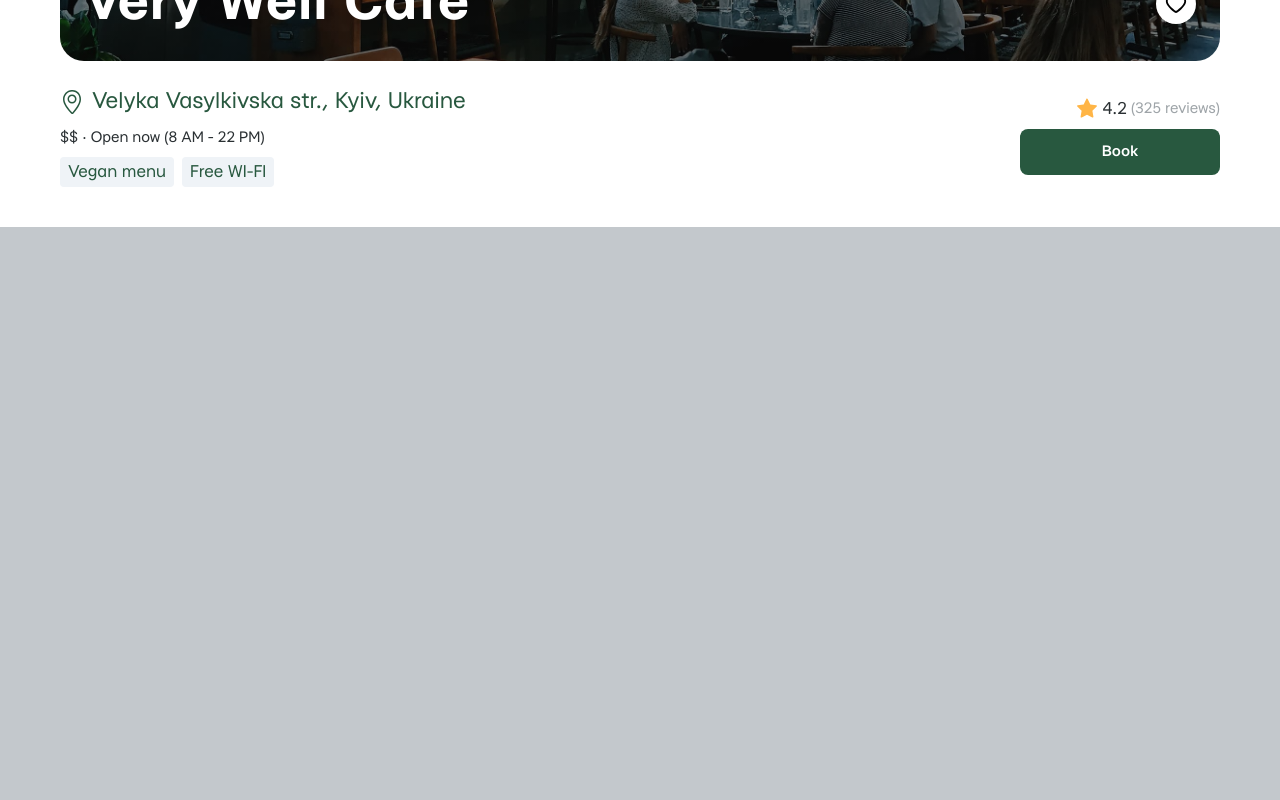
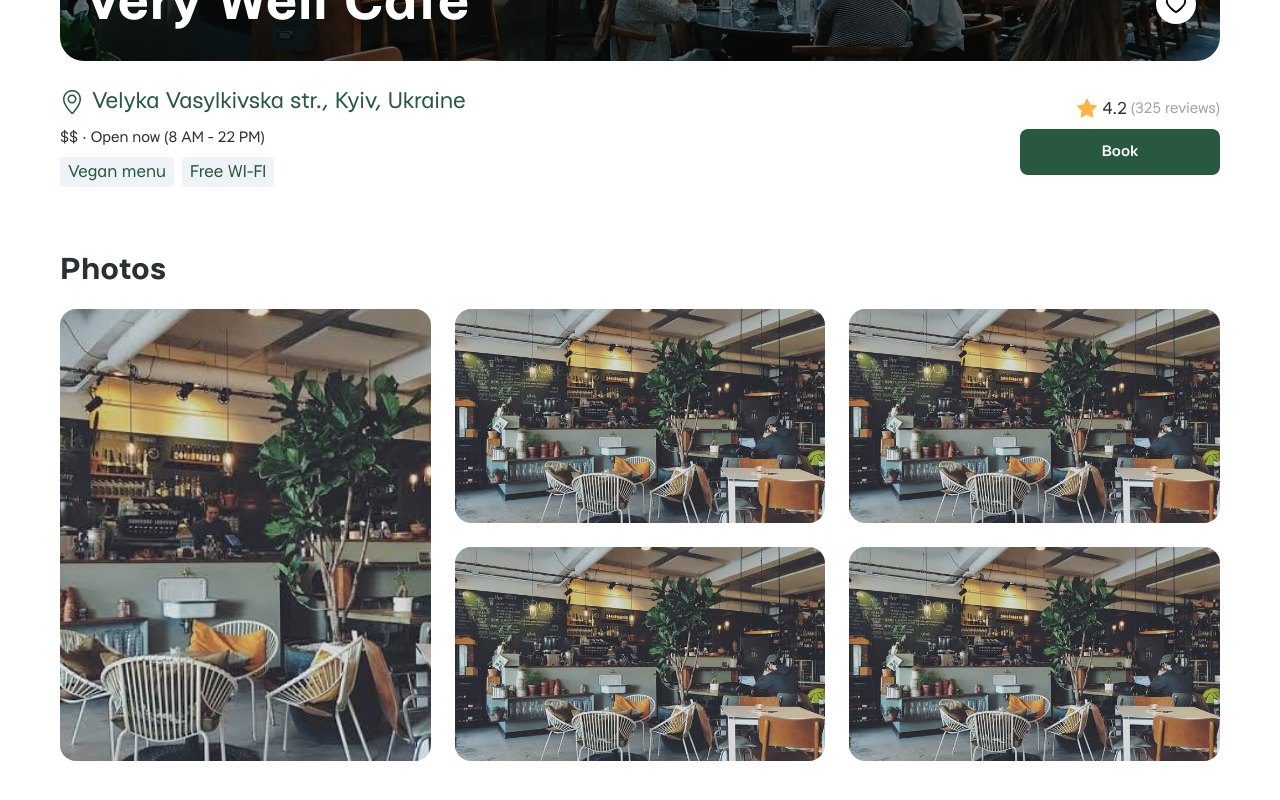
Before and after one commit to cafehunt/cafehunt-front, a React (Vite) app: page / in a window 1280 px wide. Shown: the part 374-1174 px from the top of the page. Before the commit the page ends 800 px from the top, so only its background shows below. Built offline with nearby package versions, Linux system fonts and the light colour scheme.

Commit message:
feature: Create cafe gallery section

```diff
--- a/src/pages/Cafe/Cafe.styled.ts
+++ b/src/pages/Cafe/Cafe.styled.ts
@@ -71,3 +71,40 @@
 
   cursor: pointer;
 `;
+
+export const CafeGallery = styled.div``;
+
+export const CafeTitleSecondary = styled.h3`
+  margin-bottom: 20px;
+
+  font-size: ${FONT_SIZES.s32};
+  font-weight: ${FONT_WEIGHTS.bold};
+  line-height: ${LINE_HEIGHTS.h120};
+  color: ${COLORS.black};
+`;
+
+export const CafeGalleryContainer = styled.div`
+  display: grid;
+  grid-template-columns: repeat(3, 1fr);
+  grid-template-rows: repeat(2, 1fr);
+  grid-gap: 24px;
+`;
+
+export const PhotoContainer = styled.div`
+  grid-column: span 1;
+  grid-row: span 1;
+
+  border-radius: 16px;
+  overflow: hidden;
+
+  &:nth-child(1) {
+    grid-row: span 2;
+  }
+
+  img {
+    width: 100%;
+    height: 100%;
+
+    object-fit: cover;
+  }
+`;
--- a/src/pages/Cafe/Cafe.tsx
+++ b/src/pages/Cafe/Cafe.tsx
@@ -1,4 +1,6 @@
 import { FC } from 'react';
+
+import Grid from '@mui/material/Grid';
 import { AiOutlineHeart } from 'react-icons/ai';
 import { SlLocationPin } from 'react-icons/sl';
 
@@ -9,6 +11,10 @@
   CafeTitleWrapper,
   CafeTitle,
   Favorite,
+  CafeGallery,
+  CafeTitleSecondary,
+  PhotoContainer,
+  CafeGalleryContainer,
 } from './Cafe.styled';
 import { BackButton } from '../../components/BackButton';
 import { Location } from '../../components/Location';
@@ -16,6 +22,8 @@
 import { CafeTag } from '../../components/CafeTag';
 import { CafeRating } from '../../components/CafeRating';
 import { Button } from '../../components/Button';
+
+import photoImg from '../../assets/img/item-card.jpg';
 
 export const Cafe: FC = () => {
   return (
@@ -48,6 +56,26 @@
           </FlexContainer>
         </FlexContainer>
       </CafeHeader>
+      <CafeGallery>
+        <CafeTitleSecondary>Photos</CafeTitleSecondary>
+        <CafeGalleryContainer>
+          <PhotoContainer>
+            <img src={photoImg} alt="Cafe" />
+          </PhotoContainer>
+          <PhotoContainer>
+            <img src={photoImg} alt="Cafe" />
+          </PhotoContainer>
+          <PhotoContainer>
+            <img src={photoImg} alt="Cafe" />
+          </PhotoContainer>
+          <PhotoContainer>
+            <img src={photoImg} alt="Cafe" />
+          </PhotoContainer>
+          <PhotoContainer>
+            <img src={photoImg} alt="Cafe" />
+          </PhotoContainer>
+        </CafeGalleryContainer>
+      </CafeGallery>
     </CafeStyled>
   );
 };
--- a/src/theme/fonts.const.ts
+++ b/src/theme/fonts.const.ts
@@ -11,6 +11,7 @@
 export const FONT_SIZES = {
   s56: '56px',
   s40: '40px',
+  s32: '32px',
   s24: '24px',
   s20: '20px',
   s18: '18px',
```
